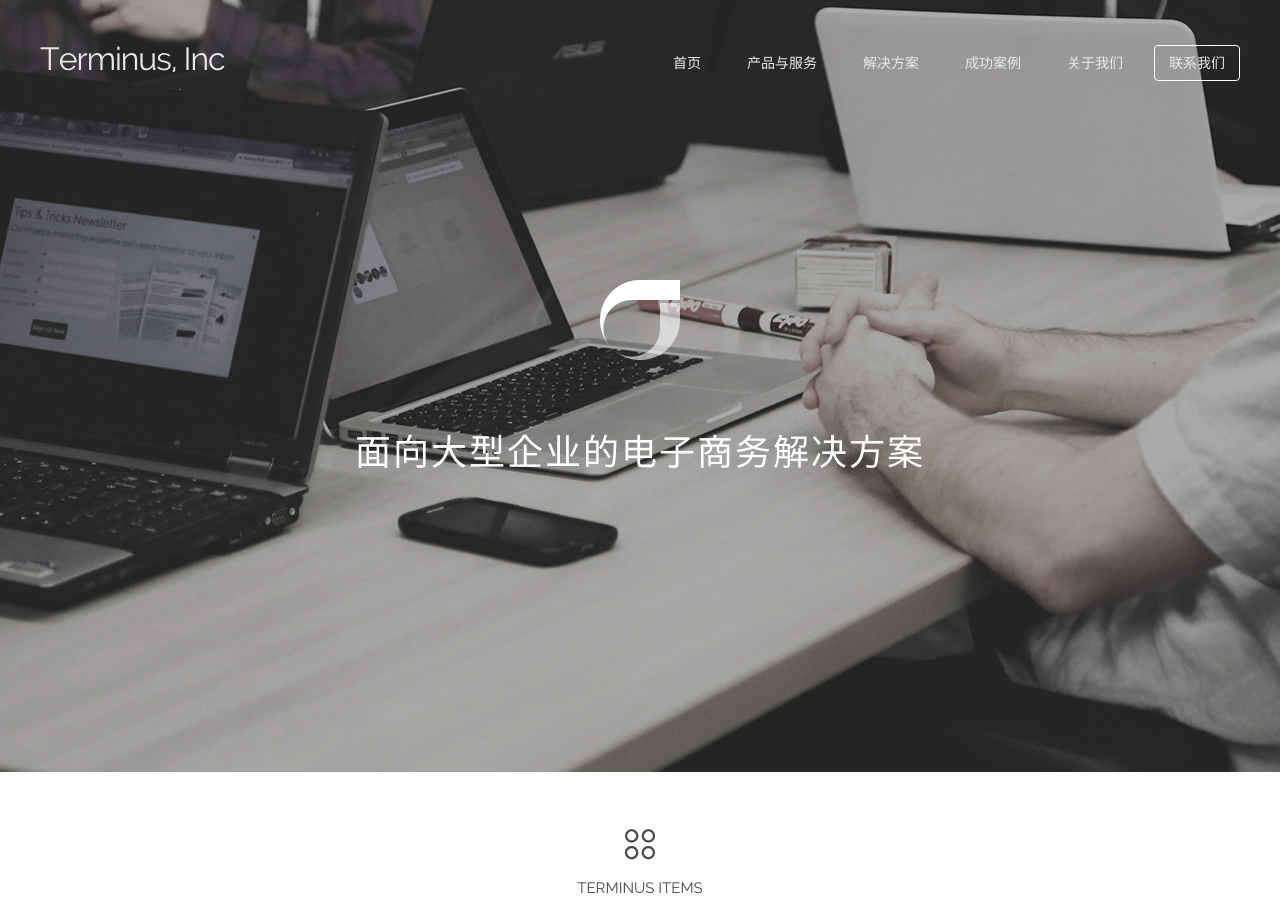
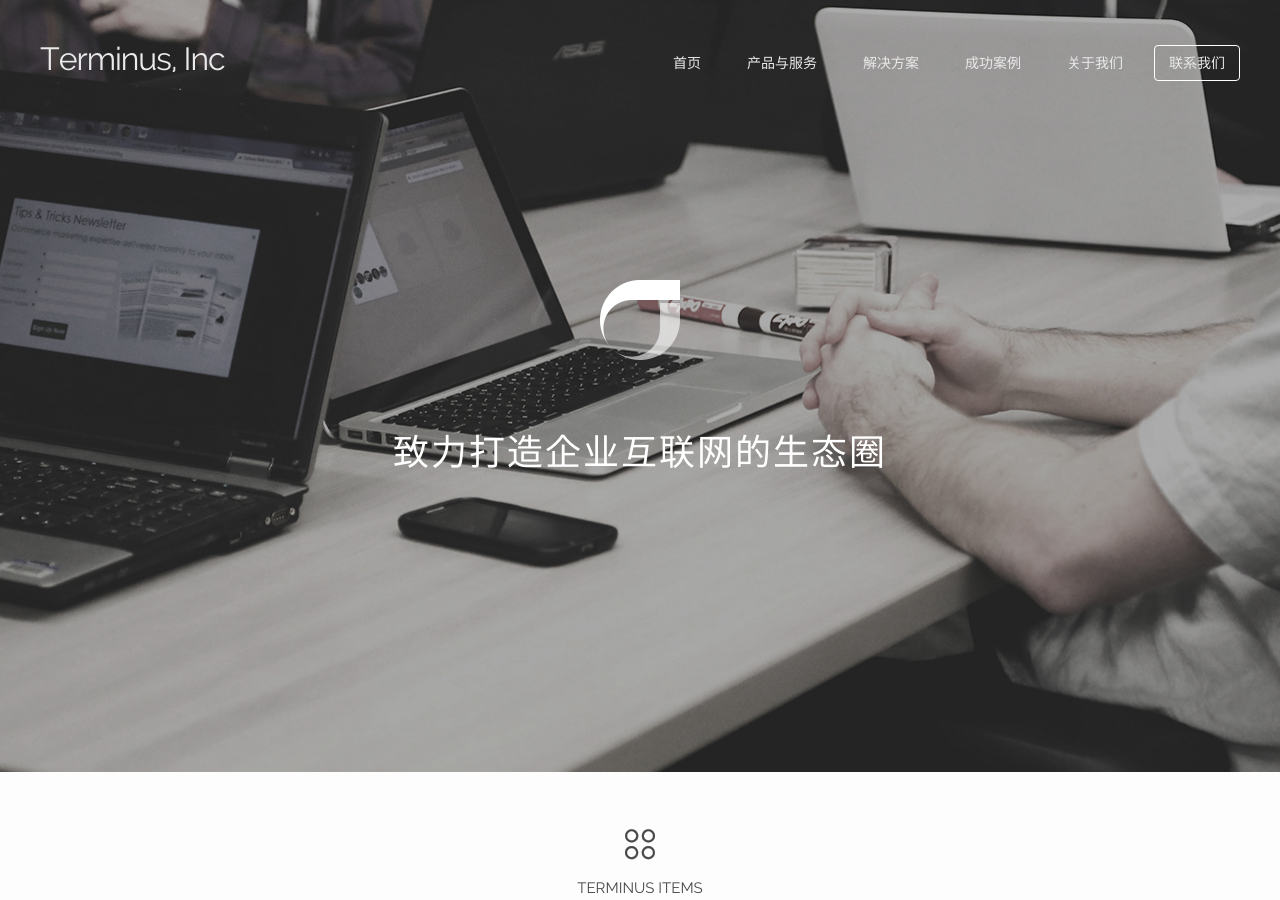
Before and after one commit to TerminusHQ/terminushq.github.com, a Jekyll site: the page built from index.html, in a window 1280 px wide and 900 px high. Built offline with Jekyll 4.4.1, drawn with Linux system fonts in a browser that asks for light colours; Markdown is read by kramdown in place of the engine named in the settings; the list of posts is cut into pages by our own code; comment, search, counter and statistics services are not loaded.

Commit message:
use the new the slogan

```diff
--- a/_data/headers.yml
+++ b/_data/headers.yml
@@ -1,15 +1,15 @@
 index:
   banner: index
-  title: 面向大型企业的电子商务解决方案
+  title: 致力打造企业互联网的生态圈
 product:
   banner: product
-  title: 面向大型企业的电子商务解决方案
+  title: 致力打造企业互联网的生态圈
 solution:
   banner: solution
-  title: 面向大型企业的电子商务解决方案
+  title: 致力打造企业互联网的生态圈
 case:
   banner: case
-  title: 面向大型企业的电子商务解决方案
+  title: 致力打造企业互联网的生态圈
 about:
   banner: about
-  title: 面向大型企业的电子商务解决方案
+  title: 致力打造企业互联网的生态圈
```
